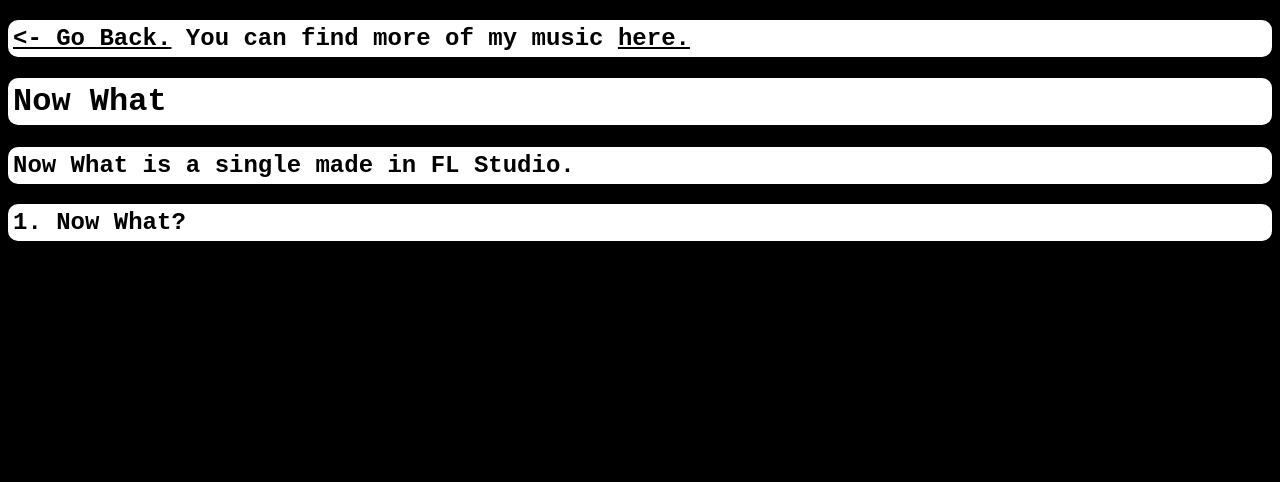
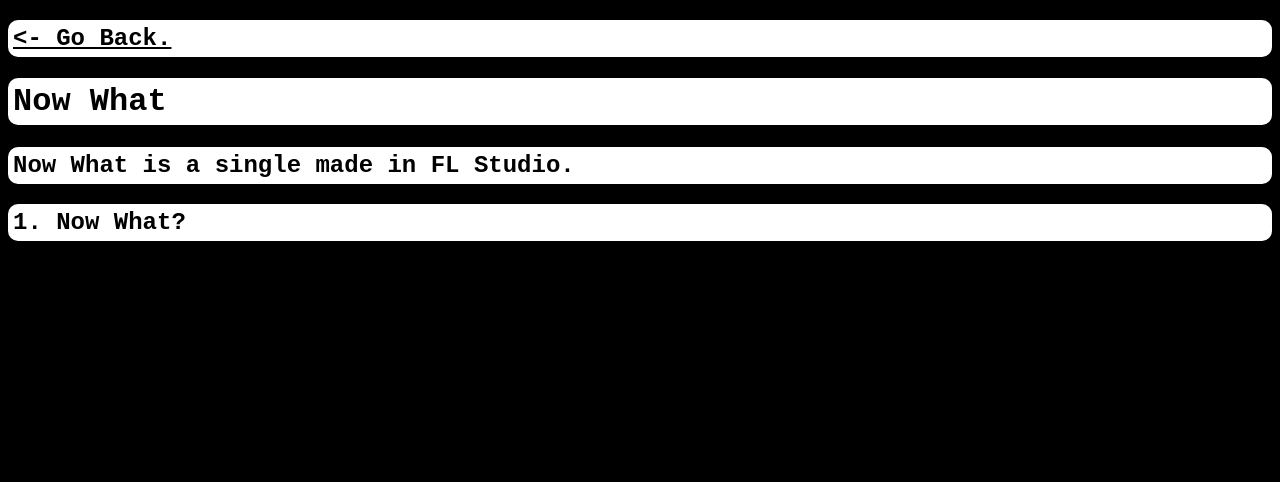
Before and after one commit to kappa-ok/kappas.live, a plain HTML site: page music.html in a window 1280 px wide. Shown: the top 482 px of the page. Drawn offline with Linux system fonts and the light colour scheme.

Commit message:
Update music.html

```diff
--- a/music.html
+++ b/music.html
@@ -12,7 +12,7 @@
 </head>
 <body>
 
-	<h2><a href="index.html"><- Go Back.</a> You can find more of my music <a href="https://j72-real.bandcamp.com/">here.</a></h2>
+	<h2><a href="index.html"><- Go Back. </a></h2>
 
 	<h1>Now What</h1>
 	<h2>Now What is a single made in FL Studio.</h2>
```
